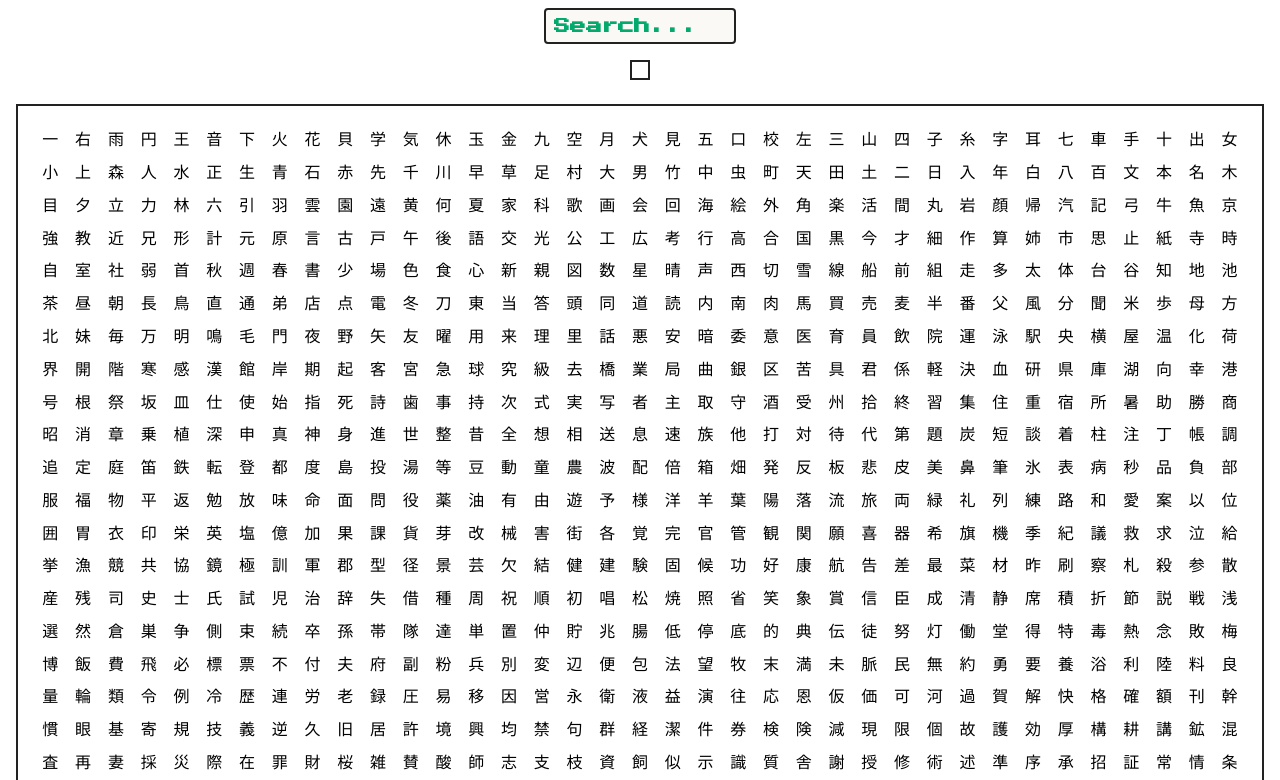
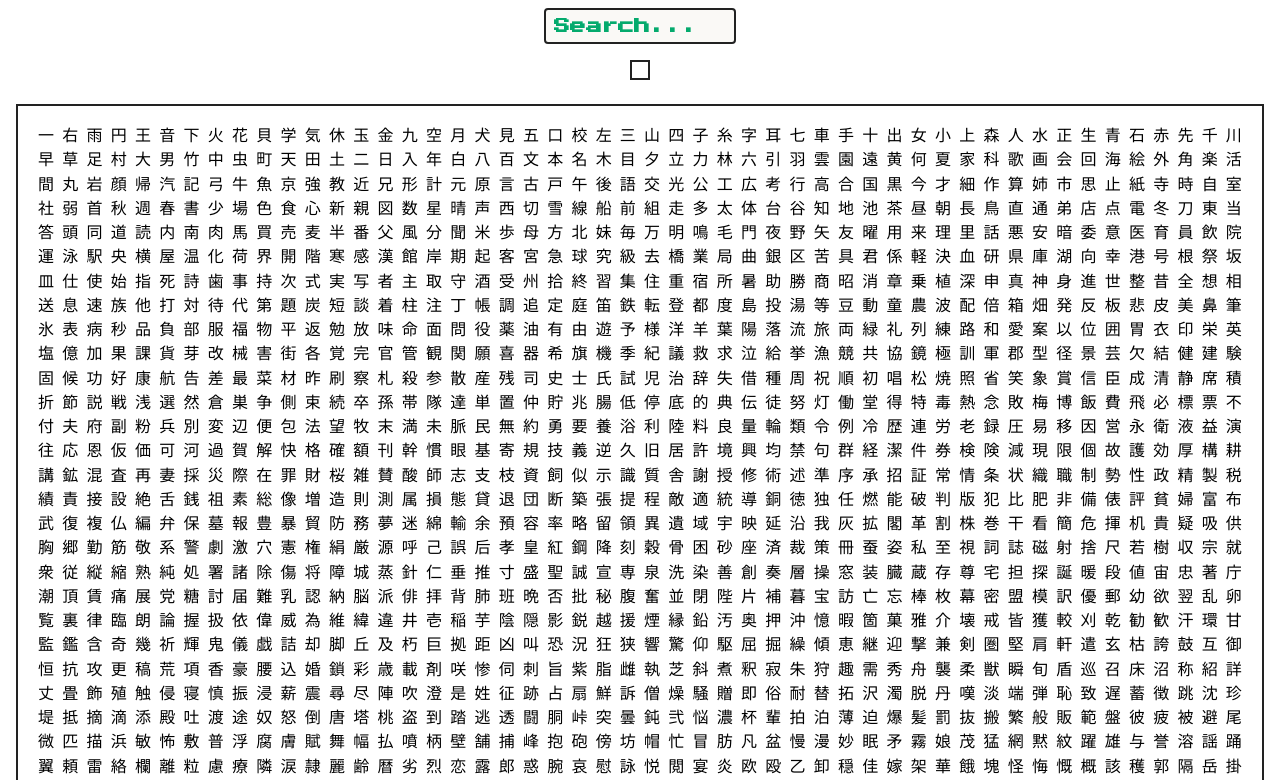
Before and after one commit to 483D8B/NewKanjiGrid, a plain HTML site: page index.html in a window 1280 px wide. Shown: the top 780 px of the page. Drawn offline with Linux system fonts and the light colour scheme.

Commit message:
reduced space between kanji, removed useless css?

```diff
--- a/styles.css
+++ b/styles.css
@@ -53,7 +53,7 @@
 
 #grid {
     display: grid;
-    grid-template-columns: repeat(auto-fill, minmax(2em, 1fr));
+    grid-template-columns: repeat(auto-fill, minmax(1.5em, 1fr));
     border: 2px solid var(--black);
     margin: 0.5em;
     padding: 1em;
@@ -68,9 +68,6 @@
     cursor: pointer;
     width: 100%;
     aspect-ratio: 1 / 1;
-    display: flex;
-    align-items: center;
-    justify-content: center;
     transition: transform 0.2s ease-out;
 }
 
```
